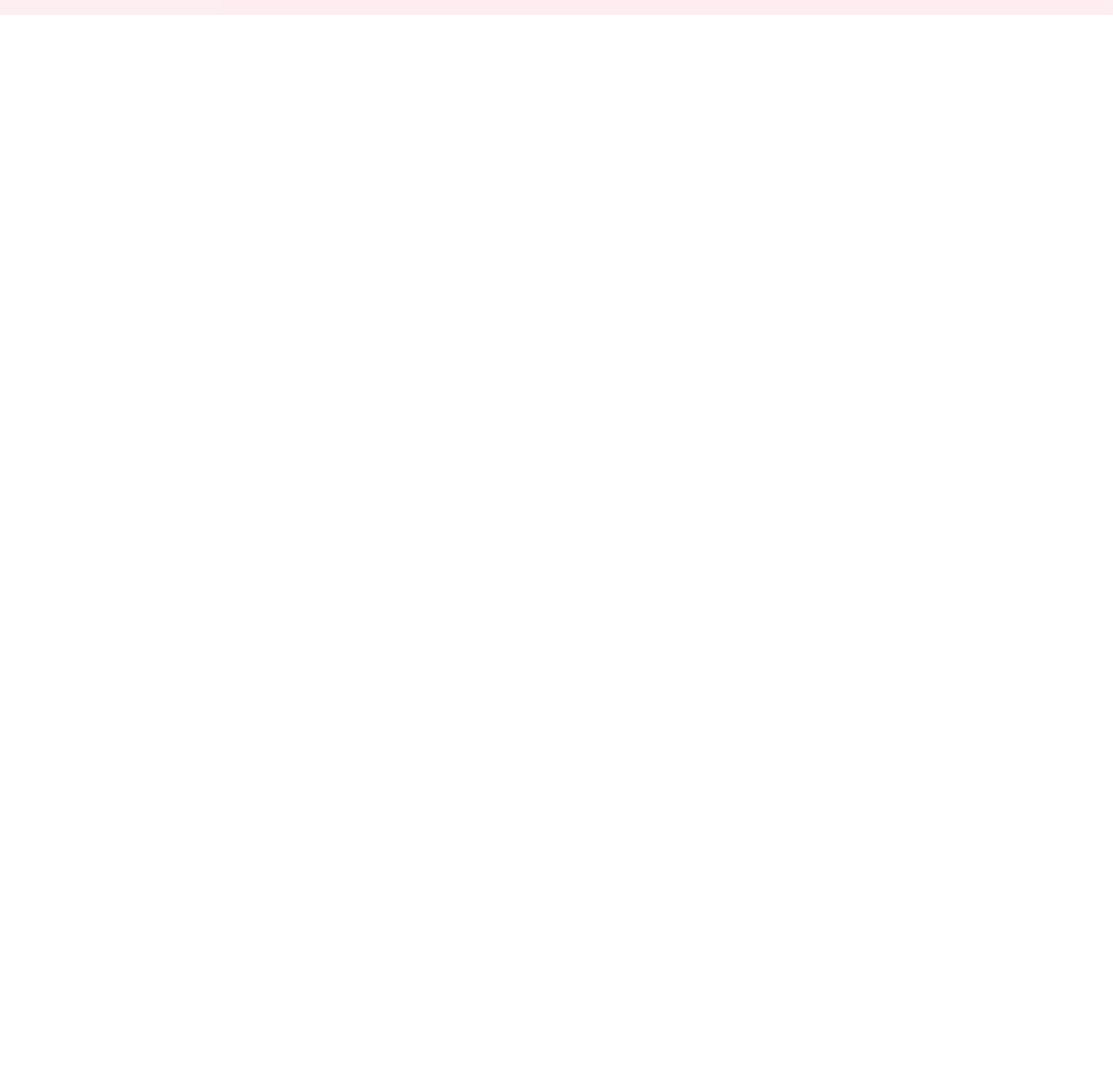
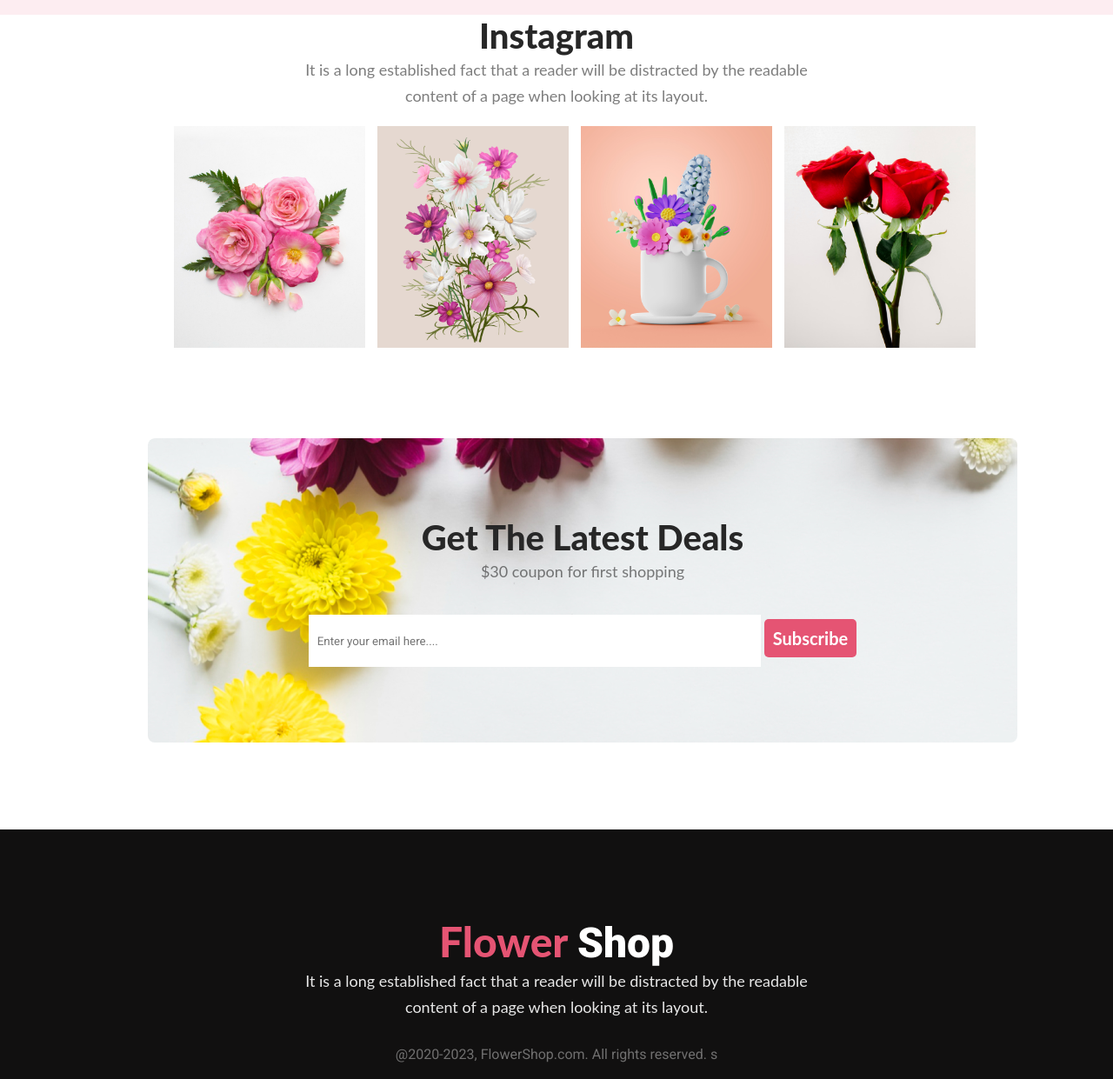
Before and after one commit to 1Daybestseller/assignment-01, a plain HTML site: page index.html in a window 1280 px wide. Shown: the part 1719-2960 px from the top of the page at 87% size. Before the commit the page ends 1736 px from the top, so only its background shows below. Drawn offline with Linux system fonts and the light colour scheme.

Commit message:
rafly complete whole

```diff
--- a/index.html
+++ b/index.html
@@ -81,9 +81,45 @@
            </section>
            <!-- insta section  -->
 
+
+<section class="insta-part">
+    <h1 class="feature-tittle">Instagram</h1>
+    <p class="head-text-feature">It is a long established fact that a reader will be distracted by the readable <br> content of a page when looking at its layout.</p>
+    <div class="insta-img-container">
+        <img src="./Flower 01.png" alt="" class="insta-img">
+        <img src="./Rectangle 4.png" alt="" class="insta-img">
+        <img src="./Rectangle 5.png" alt="" class="insta-img">
+        <img src="./Rectangle 6.png" alt="" class="insta-img">
+    </div>
+
+    <div class="get-deals-part">
+        <div class="search-box-text">
+            <h1 id="feature-tittle" class="feature-tittle">Get The Latest Deals</h1>
+            <p id="feature-text" class="head-text-feature">$30 coupon for first shopping</p>
+
+        </div>
+
+    <div class="search-container">
+        <input type="text" class="input-search" placeholder="Enter your email here....">
+        <button class="btn-primary">Subscribe</button>
+
+    </dip>
+
+    </div>
+
+
+</section>
     </main>
    <!-- Footer -->
+
     <footer class="footer-part">
+        <div class="footer-container">
+            <h1 id="footer-tittle" class="feature-tittle">Flower <span class="Shop">Shop</span></h1>
+    <p id="footer-description" class="head-text-feature">It is a long established fact that a reader will be distracted by the readable <br> content of a page when looking at its layout.</p>
+    <p class="footer-text">@2020-2023, FlowerShop.com. All rights reserved. s</p>
+
+        </div>
+
 
     </footer>
 </body>
--- a/style.css
+++ b/style.css
@@ -150,3 +150,72 @@ line-height: normal;
 span{
     color: #E55473;
 }
+
+/* insta section  */
+.insta-img{
+    width: 220px;
+    margin-right: 10px;
+    margin-top: 20px;
+
+}
+.insta-img-container{
+    margin-left: 200px;
+
+}
+.get-deals-part{
+    text-align: center;
+    background-image: url('./Rectangle\ 9.png');
+    width: 1000px;
+   height: 350px;
+    border-radius: 8px;
+   margin: 100px 170px;
+
+}
+.input-search{
+    width: 500px;
+    height: 40px;
+    padding: 10px;
+    border: none;
+
+
+}
+.search-box-text{
+    padding-top: 90px;
+    padding-bottom: 30px;
+
+}
+.footer-text{
+    color: rgba(255, 255, 255, 0.40);
+text-align: center;
+font-size: 16px;
+font-style: normal;
+font-weight: 400;
+line-height: normal;
+padding-top: 30px;
+}
+.footer-part{
+height: 200px;
+background: #111010;;
+padding-top: 100px;
+
+}
+#footer-tittle{
+    color: #E55473;
+font-family: Lato;
+font-size: 48px;
+font-style: normal;
+font-weight: 800;
+line-height: normal;
+}
+#footer-description{
+    color: rgba(255, 255, 255, 0.90);
+text-align: center;
+font-family: Lato;
+font-size: 18px;
+font-style: normal;
+font-weight: 400;
+line-height: 30px;
+}
+.Shop{
+    color: white;
+}
```
